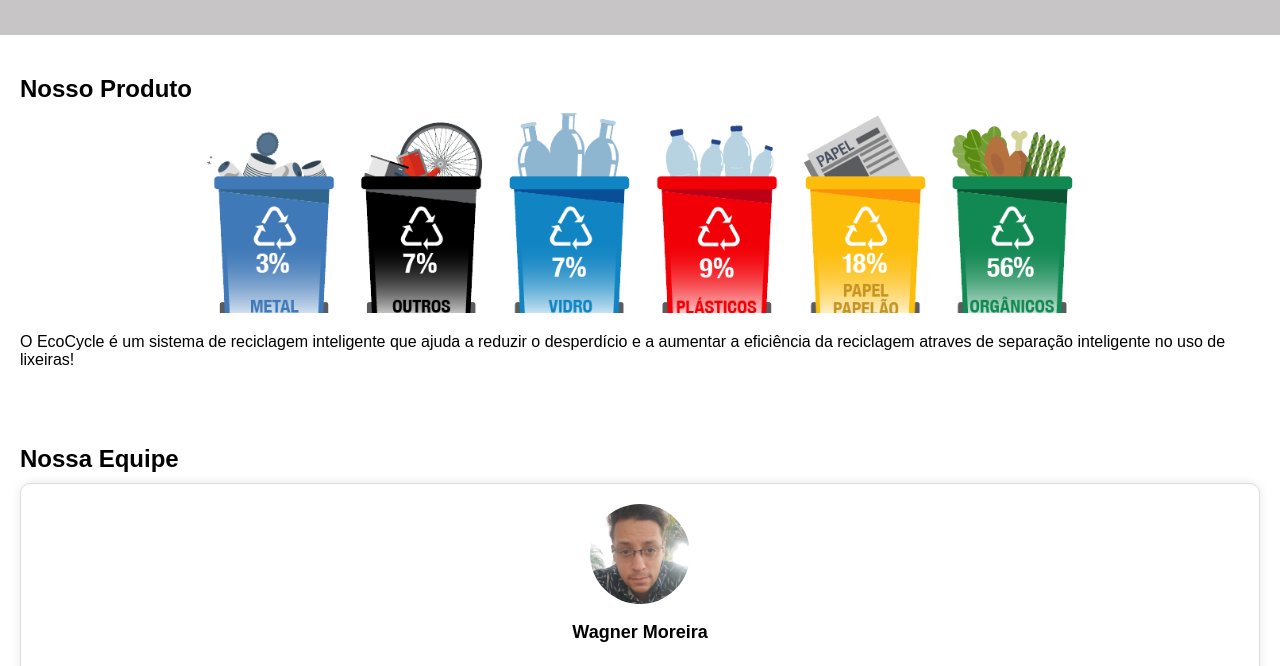
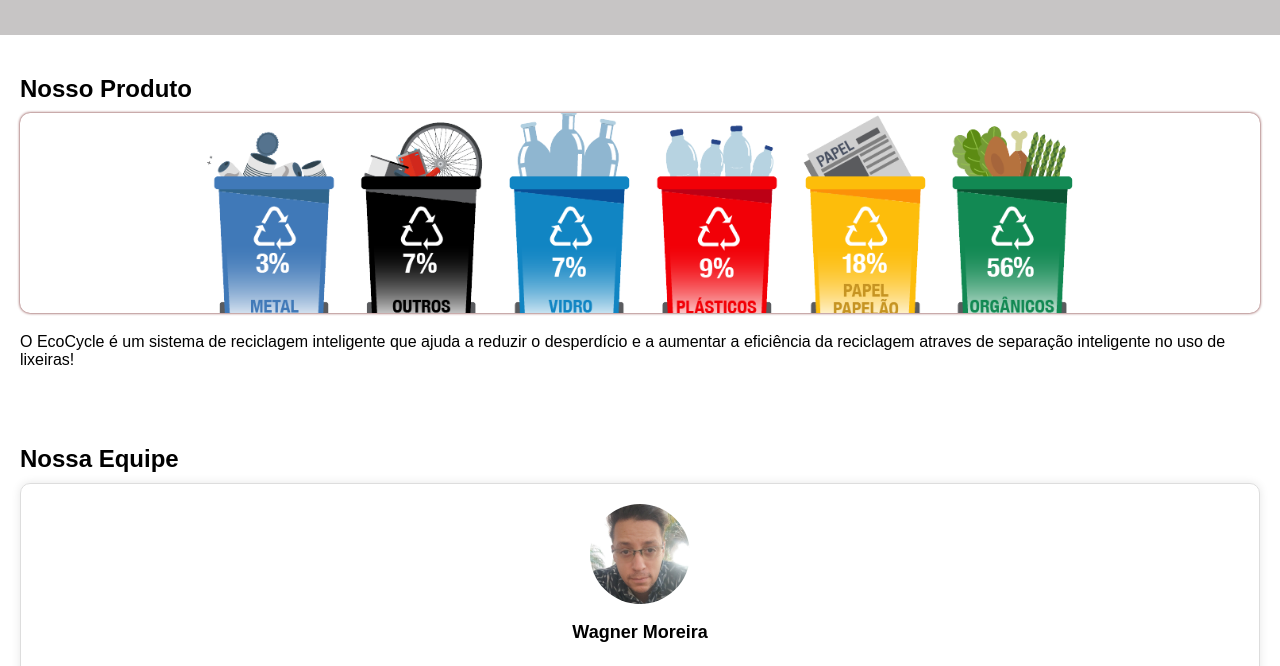
Before and after one commit to 3CosmU/Programa-o-Web, a plain HTML site: page index.html in a window 1280 px wide. Shown: the part 128-794 px from the top of the page. Drawn offline with Linux system fonts and the light colour scheme.

Commit message:
Edição

```diff
--- a/style.css
+++ b/style.css
@@ -34,6 +34,7 @@
     height: 200px;
     object-fit: cover;
     border-radius: 10px;
+    box-shadow: 0 0 3px  #661111;
 }
 
 #equipe {
```
